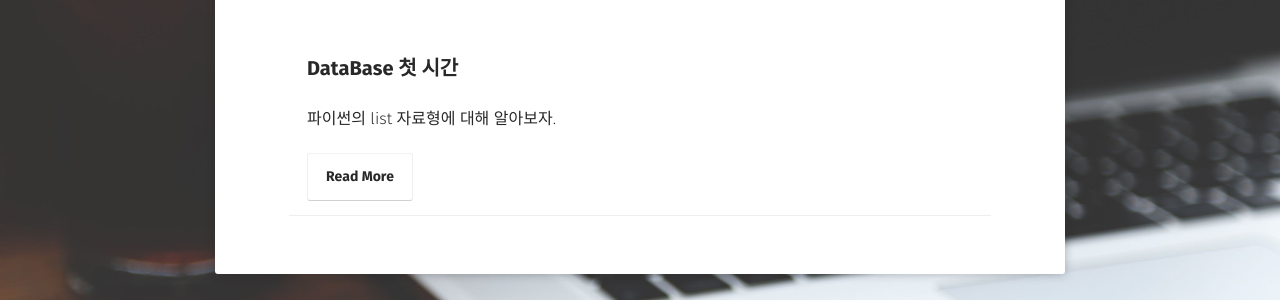
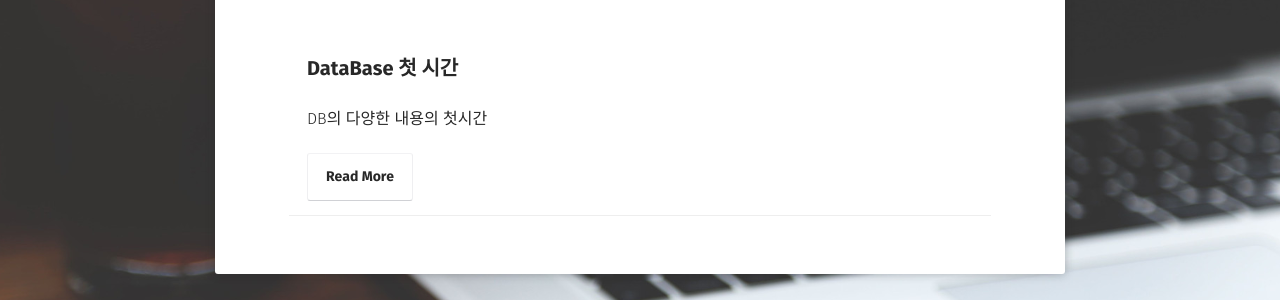
Before and after one commit to CS-myh0518/cs-myh0518.github.com, a Jekyll site: the page built from db/index.md, in a window 1280 px wide. Shown: the part 249-549 px from the top of the page. Built offline with Jekyll 4.4.1, drawn with Linux system fonts in a browser that asks for light colours; some web fonts are replaced.

Commit message:
Update 2023-09-16-DB_1.md

```diff
--- a/_posts/DataBase/2023-09-16-DB_1.md
+++ b/_posts/DataBase/2023-09-16-DB_1.md
@@ -1,7 +1,7 @@
 ---
 layout: post
 title: 'DataBase 첫 시간'
-excerpt: 파이썬의 list 자료형에 대해 알아보자.
+excerpt: DB의 다양한 내용의 첫시간
 category: DataBase
 tags:
   - DB
```
